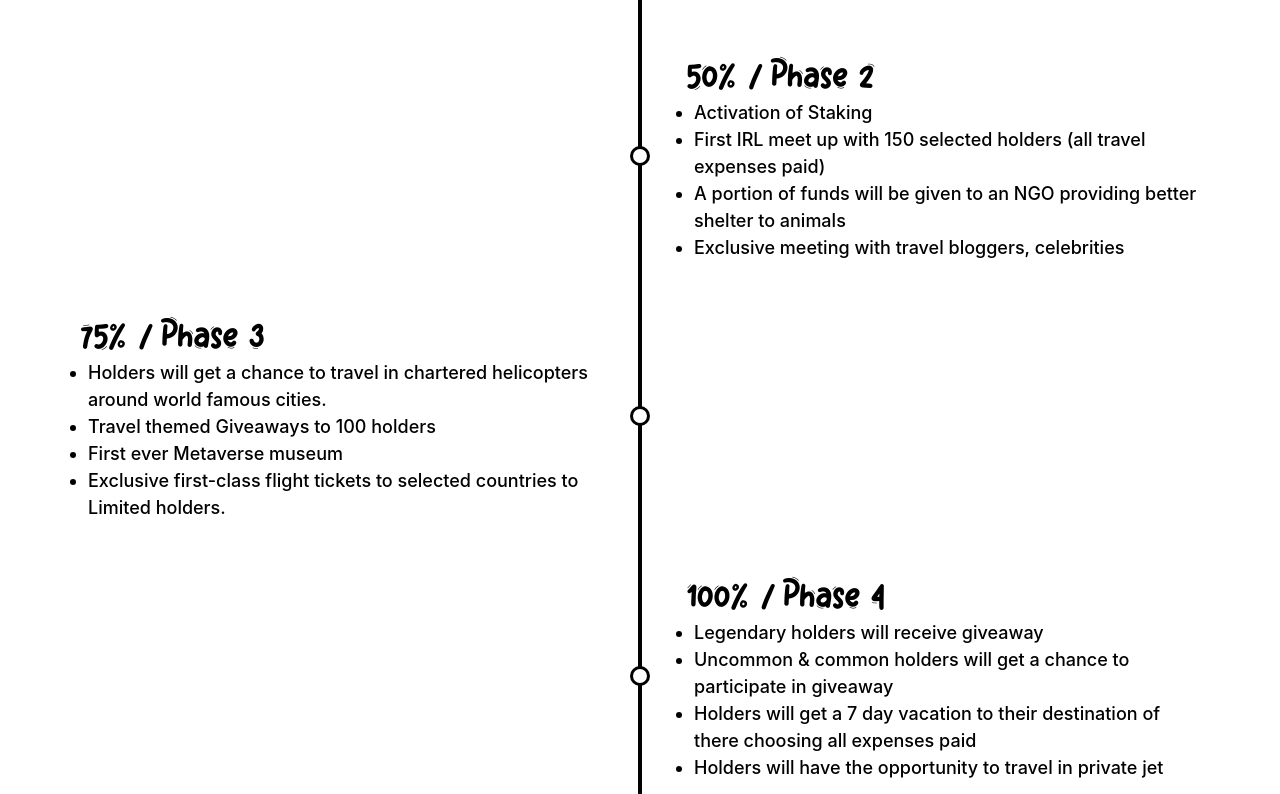
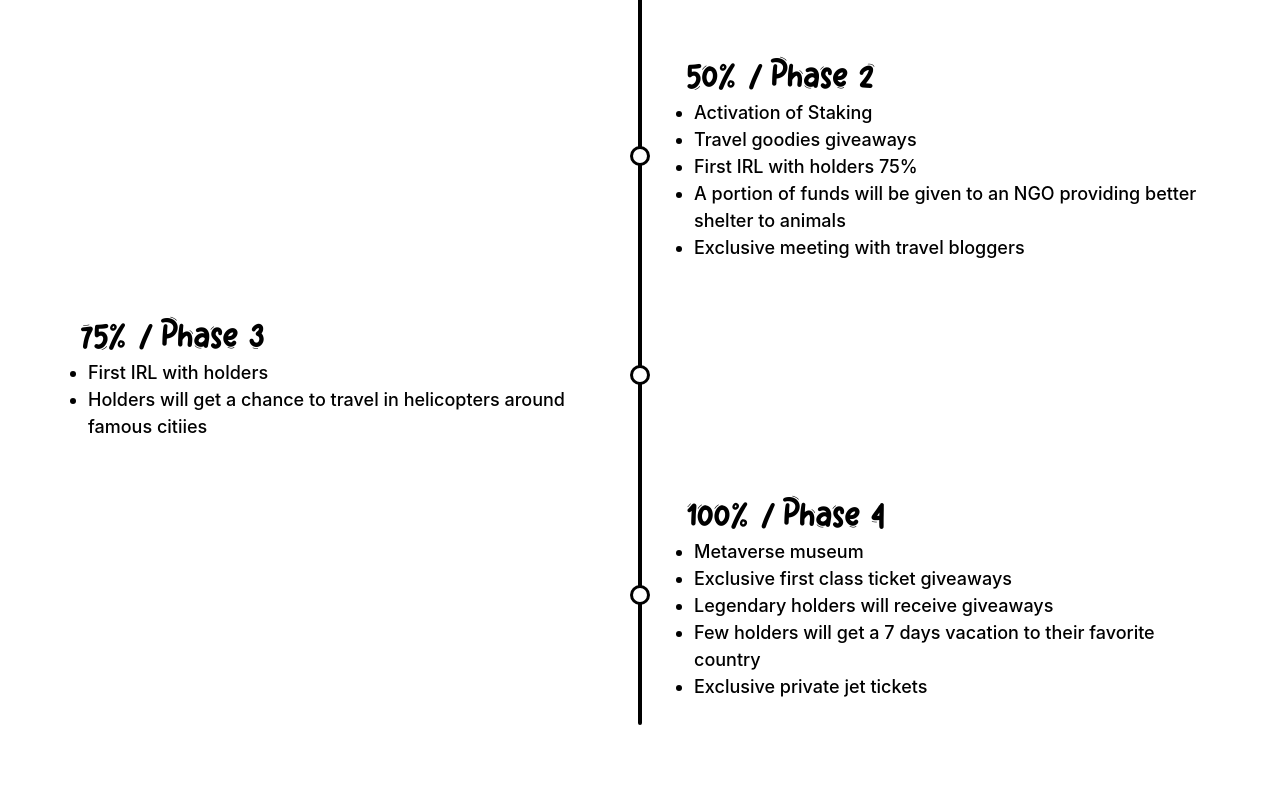
Before and after one commit to Mj835/thebohemianboys, a Next.js app: page / in a window 1280 px wide. Shown: the part 1266-2060 px from the top of the page. Built offline with nearby package versions, Linux system fonts and the light colour scheme.

Commit message:
update roadmap

```diff
--- a/components/Roadmap.js
+++ b/components/Roadmap.js
@@ -31,15 +31,13 @@ const Roadmap = () => {
               <div>
                 <ul style={{ listStyle: "disc", marginLeft: 25 }}>
                   <li>Activation of Staking</li>
-                  <li>
-                    First IRL meet up with 150 selected holders (all travel
-                    expenses paid)
-                  </li>
+                  <li>Travel goodies giveaways</li>
+                  <li>First IRL with holders 75%</li>
                   <li>
                     A portion of funds will be given to an NGO providing better
                     shelter to animals
                   </li>
-                  <li>Exclusive meeting with travel bloggers, celebrities</li>
+                  <li>Exclusive meeting with travel bloggers</li>
                 </ul>
               </div>
               <span className={styles.circle}></span>
@@ -52,15 +50,10 @@ const Roadmap = () => {
 
               <div>
                 <ul style={{ listStyle: "disc", marginLeft: 25 }}>
+                  <li>First IRL with holders</li>
                   <li>
-                    Holders will get a chance to travel in chartered helicopters
-                    around world famous cities.
-                  </li>
-                  <li>Travel themed Giveaways to 100 holders</li>
-                  <li>First ever Metaverse museum</li>
-                  <li>
-                    Exclusive first-class flight tickets to selected countries
-                    to Limited holders.
+                    Holders will get a chance to travel in helicopters around
+                    famous citiies
                   </li>
                 </ul>
               </div>
@@ -74,18 +67,14 @@ const Roadmap = () => {
 
               <div>
                 <ul style={{ listStyle: "disc", marginLeft: 25 }}>
-                  <li>Legendary holders will receive giveaway</li>
+                  <li>Metaverse museum</li>
+                  <li>Exclusive first class ticket giveaways</li>
+                  <li>Legendary holders will receive giveaways</li>
                   <li>
-                    Uncommon & common holders will get a chance to participate
-                    in giveaway
+                    Few holders will get a 7 days vacation to their favorite
+                    country
                   </li>
-                  <li>
-                    Holders will get a 7 day vacation to their destination of
-                    there choosing all expenses paid
-                  </li>
-                  <li>
-                    Holders will have the opportunity to travel in private jet
-                  </li>
+                  <li>Exclusive private jet tickets</li>
                 </ul>
               </div>
               <span className={styles.circle}></span>
```
